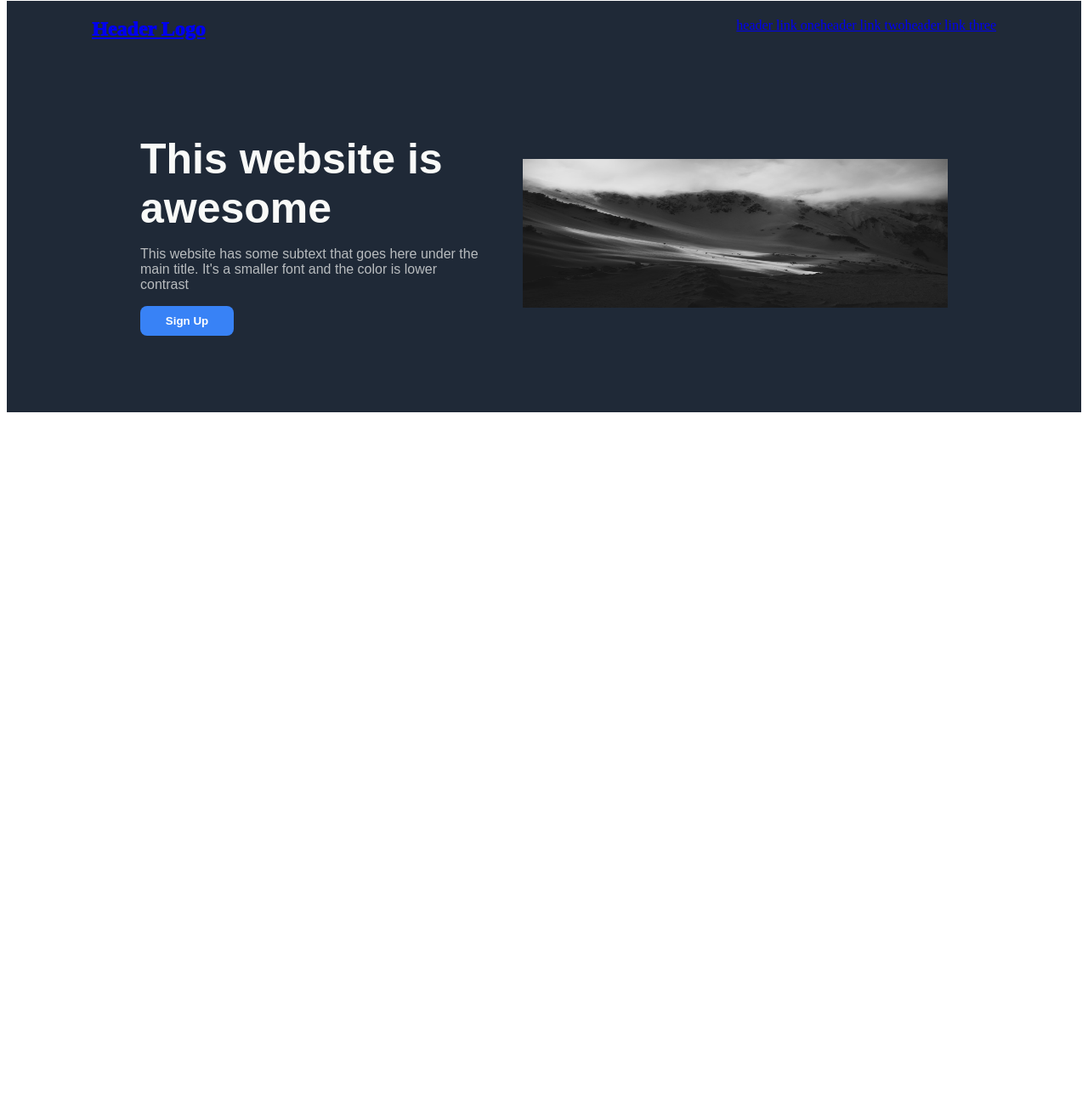
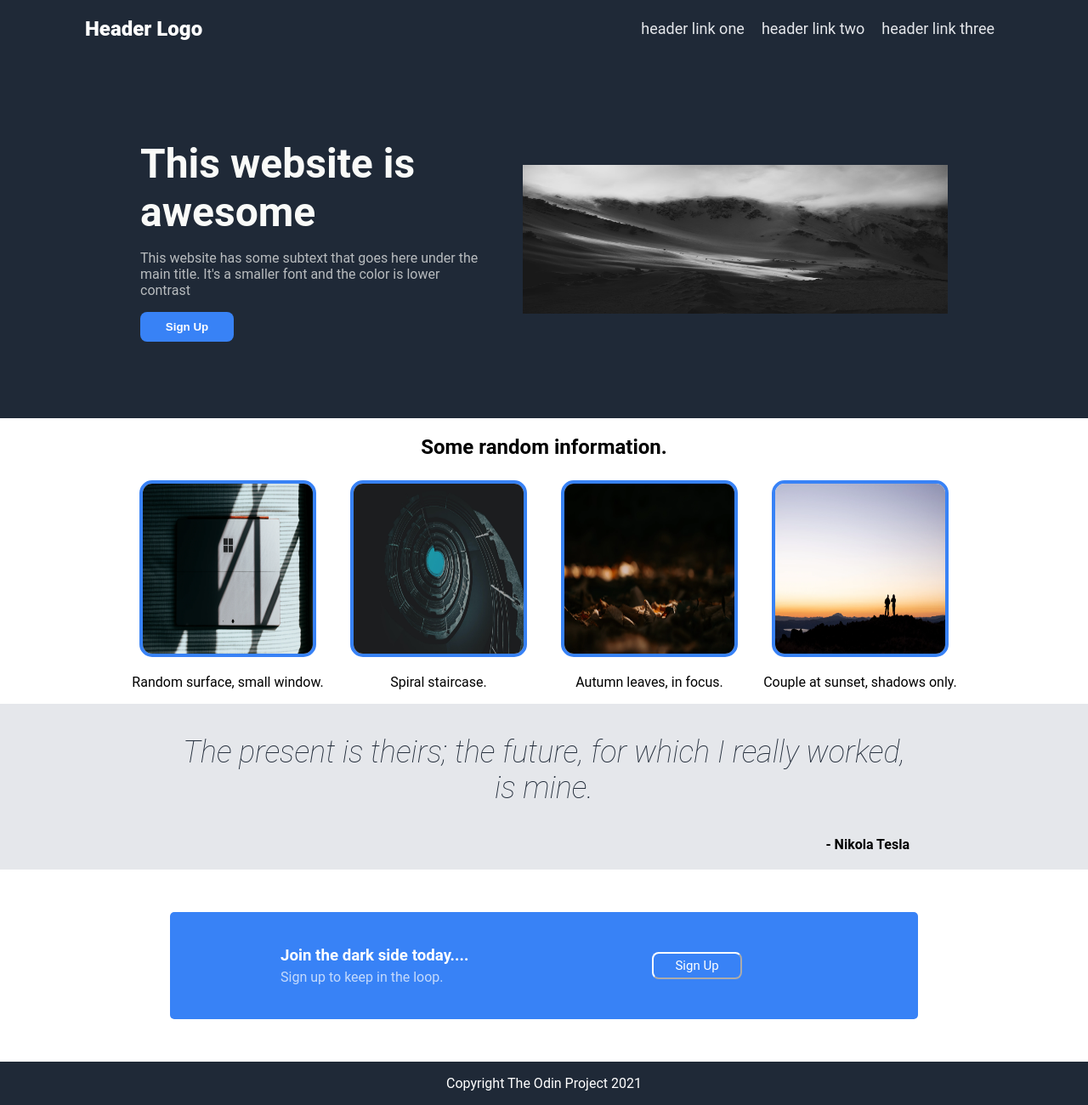
Before and after one commit to 0000ruh/odin-landing-page, a plain HTML site: page index.html in a window 1280 px wide. Shown: the part 7-1307 px from the top of the page at 85% size. Before the commit the page ends 800 px from the top, so only its background shows below. Drawn offline with Linux system fonts and the light colour scheme.

Commit message:
Added remaining sections, images, and styling.

```diff
--- a/index.html
+++ b/index.html
@@ -8,7 +8,7 @@
   <body>
     <div class="container">
 
-      <nav class="nav-container">
+      <nav class="box navbar">
         <div class="header-logo">
           <a href="#default" class="logo">Header Logo</a>
         </div>
@@ -19,17 +19,56 @@
         </div>
       </nav>
 
-      <div class="hero-container">
-        <div class="hero-1 hero-main">
+      <div class="box hero">
+        <div class="hero-1 hero-cta">
           <h1>This website is awesome</h1>
           <p>This website has some subtext that goes here under the main title. It's a smaller font and the color is lower contrast</p>
           <button type="button">Sign Up</button>
         </div>
         <div class="hero-1 hero-img">
-            <img class="img" src="bnw.jpeg" alt="black and white landscape">
+          <img class="img" src="bnw.jpeg" alt="black and white landscape">
         </div>
       </div>
 
+      <div class="box content">
+        <h2>Some random information.</h2>
+        <div class="info-content">
+          <div>
+            <img src="steel.webp">
+            <p>Random surface, small window.</p>
+          </div>
+          <div>
+            <img src="spinzz.jpeg">
+            <p>Spiral staircase.</p>
+          </div>
+          <div>
+            <img src="fall.webp">
+            <p>Autumn leaves, in focus.</p>
+          </div>
+          <div>
+            <img src="coupleLove.webp">
+            <p>Couple at sunset, shadows only.</p>
+          </div>
+        </div>
+      </div>
+      <div class="box quote">
+        <p>The present is theirs; the future, for which I really worked, is mine.</p>
+        <b>
+          - Nikola Tesla
+        </b>
+      </div>
+      <div class="box sign-up">
+        <div class="sign-item sign-text">
+          <h3>Join the dark side today....</h3>
+          <p>Sign up to keep in the loop.</p>
+        </div>
+        <div class="sign-item sign-button">
+          <button type="button">Sign Up</button>
+        </div>
+      </div>
+      <div class="box footer">
+        <p>Copyright The Odin Project 2021</p>
+      </div>
     </div>
   </body>
 </html>
--- a/style.css
+++ b/style.css
@@ -1,16 +1,24 @@
+body {
+  background-color: #FFFFFF;
+  padding: 0;
+  margin: 0;
+  text-align: center;
+  font-family: "Roboto", arial;
+}
+
 .container {
   display: flex;
-  background-color: #1F2937;
   flex-direction: column;
 }
 
 /* Nav */
 
-.nav-container {
+.navbar {
   display: flex;
   color: #F9FAF8;
   background-color: #1F2937;
   padding: 20px 0px 20px 100px;
+  align-items: center;
 }
 
 .header-logo {
@@ -20,7 +28,7 @@
   margin-right: auto;
 }
 
-.headero-logo a {
+.header-logo a {
   color: #FFFFFF;
   text-decoration: none;
 }
@@ -29,10 +37,9 @@
   display: flex;
   margin-left: auto;
   padding: 0px 100px 0px 0px;
-  text-decoration: none;
 }
 
-.nav-link a {
+.nav-links a {
   text-decoration: none;
   color: #E5E7EB;
   font-size: 18px;
@@ -42,16 +49,16 @@
 
 /* Hero */
 
-.hero-container {
+.hero {
   display: flex;
   color: #F9FAF8;
-  BACKGROUND-COLOR: #1F2937;
+  background-color: #1F2937;
   align-items: center;
   justify-content: center;
   padding: 90px;
 }
 
-.hero-main {
+.hero-cta {
   flex-basis: 400px;
   display: flex;
   flex-direction: column;
@@ -59,20 +66,20 @@
   margin-right: 50px;
 }
 
-.hero-main p {
-  font-family: "Roberto", arial;
+.hero-cta p {
+  font-family: "Roboto", arial;
   opacity: 0.7;
 }
 
 h1 {
-  font-size: 50px;
-  font-weight: 800;
+  font-size: 48px;
+  font-weight: bold;
   color: #F9FAF8;
   margin: 0;
-  font-family: "Roberto", arial;
+  font-family: "Roboto", arial;
 }
 
-button {
+.hero button {
   display: block;
   color: #3882F6;
   text-align: center;
@@ -92,6 +99,98 @@ button {
   height: 175px;
 }
 
-.header-links {
-  margin-left: auto;
+/* Content */
+
+.content {
+  align-items: center;
 }
+
+.info-content {
+  display: flex;
+  justify-content: center;
+  flex-wrap: wrap;
+}
+
+.info-content img {
+  width: 200px;
+  height: 200px;
+  object: cover;
+  border: 4px solid #3882F6;
+  border-radius: 15px;
+  margin: 5px 20px 0px 20px;
+}
+
+/* Quote */
+
+.quote {
+  display: flex;
+  flex-direction: column;
+  background-color: #E5E7EB;
+  padding: 0 200px;
+}
+
+.quote p {
+  font-size: 36px;
+  color: #1F2937;
+  font-style: italic;
+  font-weight: lighter;
+  font-family: "Roboto", arial;
+}
+
+.quote b {
+  padding-right: 10px;
+  padding-bottom: 20px;
+  font-family: "Roboto", arial;
+  text-align: right;
+}
+
+/* Sign up */
+
+.sign-up {
+  background-color: #3882F6;
+  margin: 50px 200px;
+  padding: 10px 80px;
+  display: flex;
+  align-items: center;
+  border-radius: 5px;
+  border-color: none;
+}
+
+.sign-item {
+  flex: 1;
+}
+
+.sign-text {
+  text-align: left;
+}
+
+.sign-text p {
+  color: #fff;
+  opacity: 0.7;
+  margin: 5px 30px 30px 50px;
+}
+
+h3 {
+  color: #fff;
+  font-family: "Roboto", arial;
+  padding: 0;
+  margin: 30px 0px 0px 50px;
+}
+
+.sign-button button {
+  color: #fff;
+  font-family: "Roboto", arial;
+  border-color: #fff;
+  border-radius: 8px;
+  background-color: #3882F6;
+  padding: 5px 25px;
+  font-size: 15px;
+}
+
+/* Footer */
+
+.footer {
+  background-color: #1F2937;
+  color: #fff;
+  font-family: "Roboto", arial;
+}
```
Also changed, not shown: coupleLove.webp (added), fall.webp (added), spinzz.jpeg (added), steel.webp (added), 1 other file.
